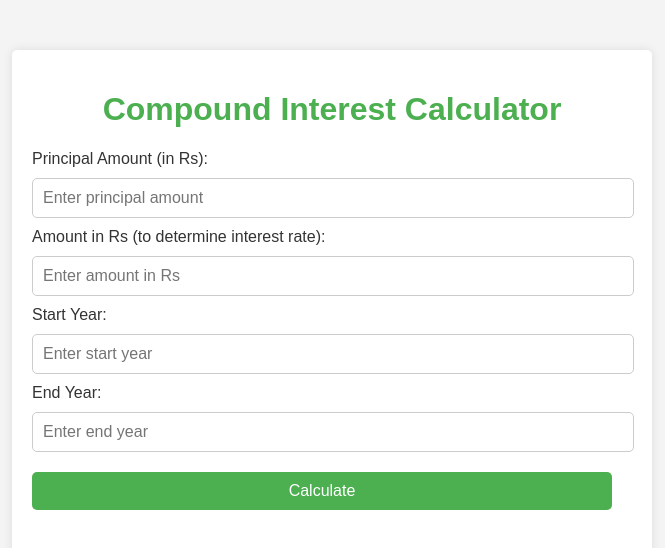
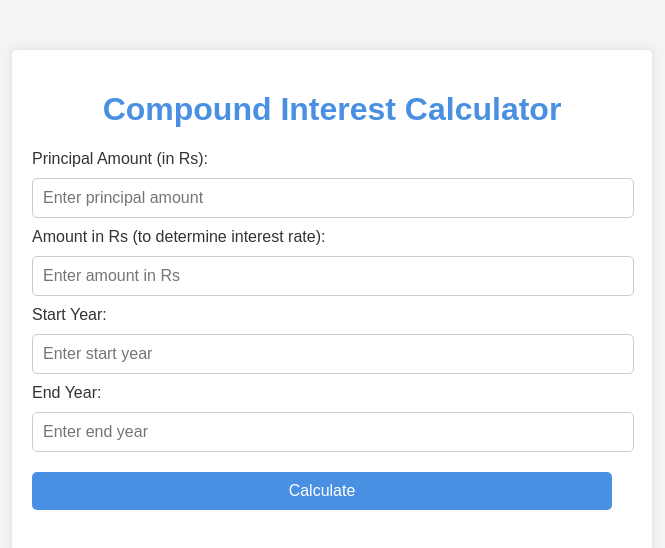
Before and after one commit to bhanu374/Interest, a plain HTML site: page index.html in a window 1280 px wide. Shown: the whole page, without its empty margins (308-973 px from the left). Drawn offline with nearby package versions, Linux system fonts and the light colour scheme.

Commit message:
Update 1.2

```diff
--- a/styles.css
+++ b/styles.css
@@ -17,7 +17,7 @@ body {
 
   h1 {
     text-align: center;
-    color: #4caf50;
+    color: #4a90e2;
   }
 
   input,
@@ -31,14 +31,14 @@ body {
   }
 
   button {
-    background-color: #4caf50;
+    background-color: #4a90e2;
     color: white;
     border: none;
     cursor: pointer;
   }
 
   button:hover {
-    background-color: #45a049;
+    background-color: #4571a3;
   }
 
   .result {
```
